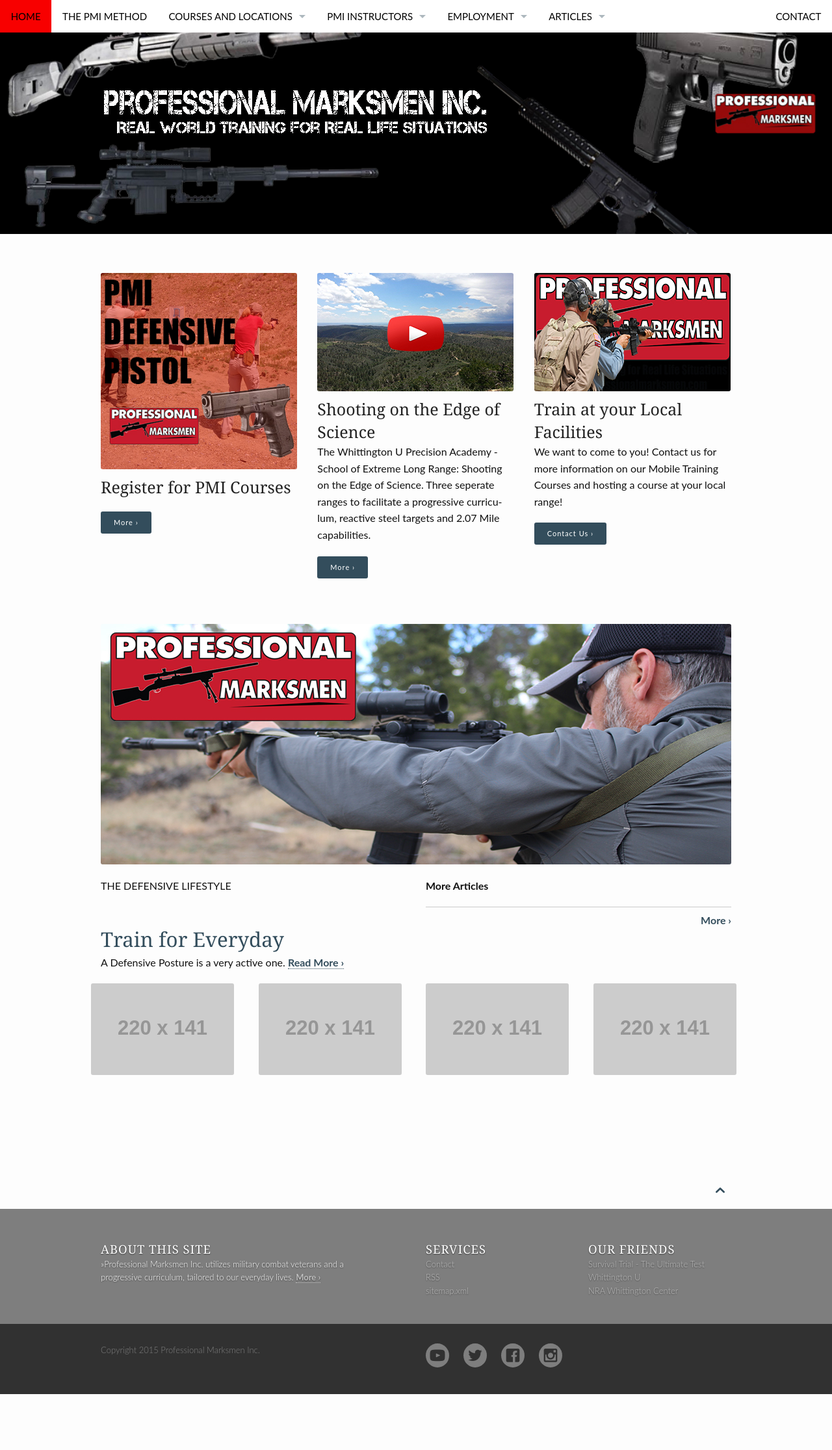
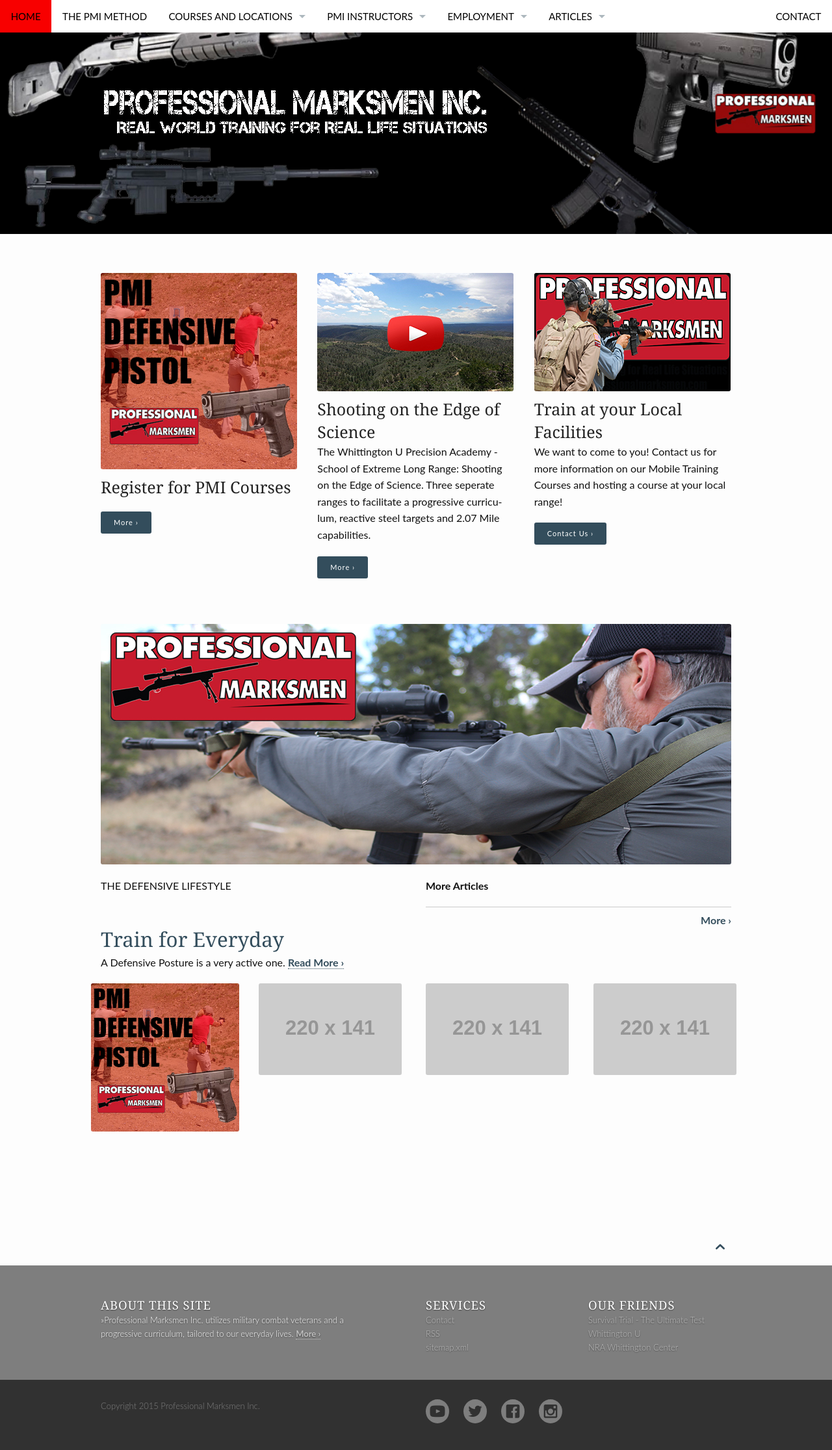
Before and after one commit to JonWeilerPMI/pmisite, a Jekyll site: the page built from index.md, in a window 1280 px wide. Shown: the whole page at 65% size. Built offline with Jekyll 4.4.1, drawn with Linux system fonts in a browser that asks for light colours; before the commit the page ends 2145 px from its top, so only the background shows below that.

Commit message:
update index

```diff
--- a/index.md
+++ b/index.md
@@ -23,23 +23,22 @@
     url: '/contact/'
     text: 'We want to come to you!  Contact us for more information on our Mobile Training Courses and hosting a course at your local range!'
     image: github-303x182.jpg
-widget-4:
-    title: "Register for PMI Courses"
-    url: '/pmi_courses/'
-    text: ''
-    image: defpist.jpg
-widget-5:
-    title: "Register for PMI Courses"
-    url: '/pmi_courses/'
-    text: ''
-    image: defpist.jpg
-widget-6:
-    title: "Register for PMI Courses"
-    url: '/pmi_courses/'
-    text: ''
-    image: defpist.jpg
+
 ---
-
+<div class="row">
+  <div class="large-3 columns">
+      <img src="http://professionalmarksmen.com/images/defpist.jpg">
+  </div>
+  <div class="large-3 columns">
+      <img src="http://placehold.it/220x141/e05a10/e1e75e&amp;text=Width+220+Pixel">
+  </div>
+  <div class="large-3 columns">
+      <img src="http://placehold.it/220x141/fabb00/771e1e&amp;text=Width+220+Pixel">
+  </div>
+  <div class="large-3 columns">
+      <img src="http://placehold.it/220x141/00792c/acca57&amp;text=Width+220+Pixel">
+  </div>
+</div>
 
 
 <div id="videoModal" class="reveal-modal large" data-reveal="">
@@ -53,18 +52,3 @@
 		<iframe width="560" height="315" src="https://www.youtube.com/embed/gx_WrASXlMg" frameborder="0" allowfullscreen></iframe>  </div>
   <a class="close-reveal-modal">&#215;</a>
 </div>
-
-<div class="row">
-  <div class="large-3 columns">
-      <img src="http://placehold.it/220x141/6b6351/e1dcd7&amp;text=Width+220+Pixel">
-  </div>
-  <div class="large-3 columns">
-      <img src="http://placehold.it/220x141/e05a10/e1e75e&amp;text=Width+220+Pixel">
-  </div>
-  <div class="large-3 columns">
-      <img src="http://placehold.it/220x141/fabb00/771e1e&amp;text=Width+220+Pixel">
-  </div>
-  <div class="large-3 columns">
-      <img src="http://placehold.it/220x141/00792c/acca57&amp;text=Width+220+Pixel">
-  </div>
-</div>
```
